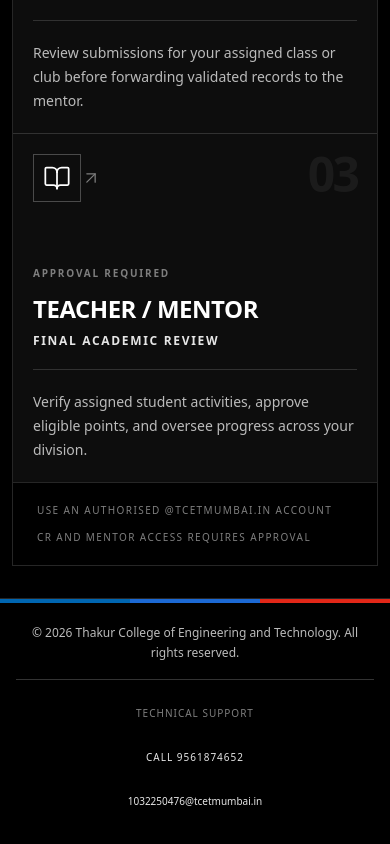
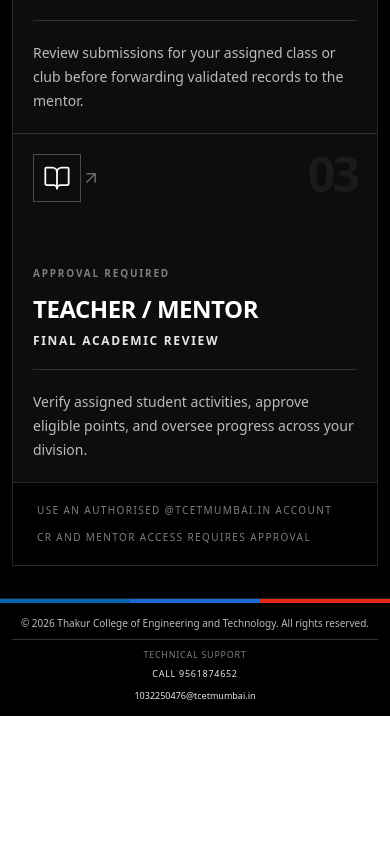
Before and after one commit to himanshunaik7715-dev/AICTE-WEB-SOLN, a React (Vite) app: page / in a window 390 px wide. Shown: the part 962-1806 px from the top of the page. After the commit the page ends 1678 px from the top, so only its background shows below. Built offline with nearby package versions, Linux system fonts and the light colour scheme; no server answers.

Commit message:
Compact footer layout on mobile

```diff
--- a/src/App.tsx
+++ b/src/App.tsx
@@ -1085,23 +1085,23 @@
         <span className="w-1/3 bg-[#1c69d4]" />
         <span className="w-1/3 bg-[#e22718]" />
       </div>
-      <div className="mx-auto flex w-full max-w-7xl flex-col items-center gap-4 px-4 py-5 text-center sm:px-6 sm:py-6 md:flex-row md:justify-between md:gap-6 md:px-8 md:py-7 md:text-left lg:px-10">
-        <p className="max-w-full text-xs font-light leading-5 sm:leading-6">
+      <div className="mx-auto flex w-full max-w-7xl flex-col items-center gap-2 px-3 py-3 text-center sm:gap-4 sm:px-6 sm:py-5 md:flex-row md:justify-between md:gap-6 md:px-8 md:py-7 md:text-left lg:px-10">
+        <p className="max-w-full text-[10px] font-light leading-4 sm:text-xs sm:leading-6">
           © 2026 Thakur College of Engineering and Technology. All rights reserved.
         </p>
-        <div className="flex w-full min-w-0 flex-col items-center border-t border-white/20 pt-3 text-[10px] uppercase tracking-[0.1em] sm:w-auto sm:flex-row sm:flex-wrap sm:justify-center sm:gap-x-4 sm:pt-4 sm:tracking-[0.14em] md:max-w-[60%] md:justify-end md:border-l md:border-t-0 md:py-0 md:pl-5 md:pt-0">
-          <span className="inline-flex min-h-11 items-center text-[#7e7e7e]">
+        <div className="flex w-full min-w-0 flex-col items-center gap-1 border-t border-white/20 pt-2 text-[9px] uppercase tracking-[0.08em] sm:w-auto sm:flex-row sm:flex-wrap sm:justify-center sm:gap-x-4 sm:pt-3 sm:text-[10px] sm:tracking-[0.14em] md:max-w-[60%] md:justify-end md:border-l md:border-t-0 md:py-0 md:pl-5 md:pt-0">
+          <span className="inline-flex items-center text-[#7e7e7e]">
             Technical support
           </span>
           <a
             href="tel:+919561874652"
-            className="inline-flex min-h-11 max-w-full items-center justify-center text-[#e6e6e6] transition-colors hover:text-white md:justify-start"
+            className="inline-flex max-w-full items-center justify-center py-0.5 text-[#e6e6e6] transition-colors hover:text-white sm:py-1 md:justify-start"
           >
             Call 9561874652
           </a>
           <a
             href="mailto:1032250476@tcetmumbai.in"
-            className="inline-flex min-h-11 max-w-full items-center justify-center break-all text-[#e6e6e6] normal-case tracking-normal transition-colors hover:text-white md:justify-start md:break-normal"
+            className="inline-flex max-w-full items-center justify-center break-all py-0.5 text-[#e6e6e6] normal-case tracking-normal transition-colors hover:text-white sm:py-1 md:justify-start md:break-normal"
           >
             1032250476@tcetmumbai.in
           </a>
```
